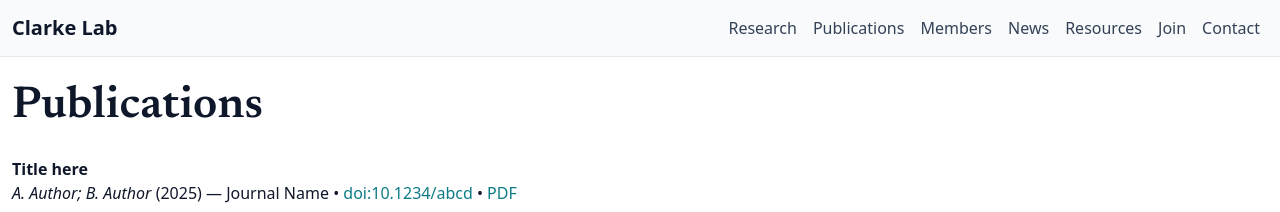
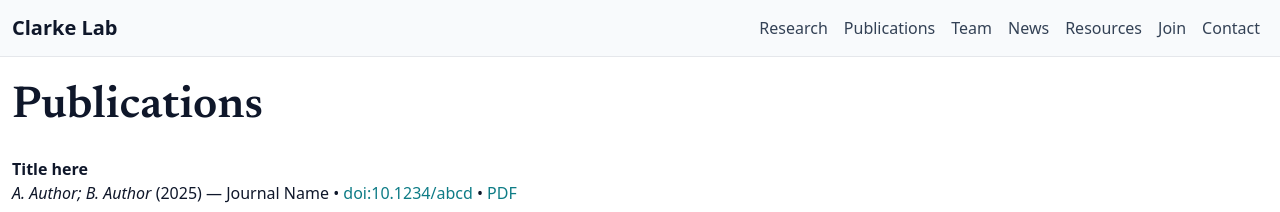
Before and after one commit to NatClarkeLab/NatClarkeLab.github.io, a Jekyll site: the page built from publications/index.md, in a window 1280 px wide. Shown: the top 212 px of the page. Built offline with Jekyll 4.4.1, drawn with Linux system fonts in a browser that asks for light colours.

Commit message:
Update _config.yml

```diff
--- a/_config.yml
+++ b/_config.yml
@@ -5,7 +5,7 @@ url: "https://clarkelab.com"
 repo_url: "https://github.com/NatClarkeLab/NatClarkeLab.github.io"
 
 collections:
-  members:
+  team:
     output: true
     permalink: /members/:name/
   publications:
@@ -23,8 +23,8 @@ nav:
     url: /research/
   - title: Publications
     url: /publications/
-  - title: Members
-    url: /members/
+  - title: Team
+    url: /team/
   - title: News
     url: /year-archive/
   - title: Resources
```
